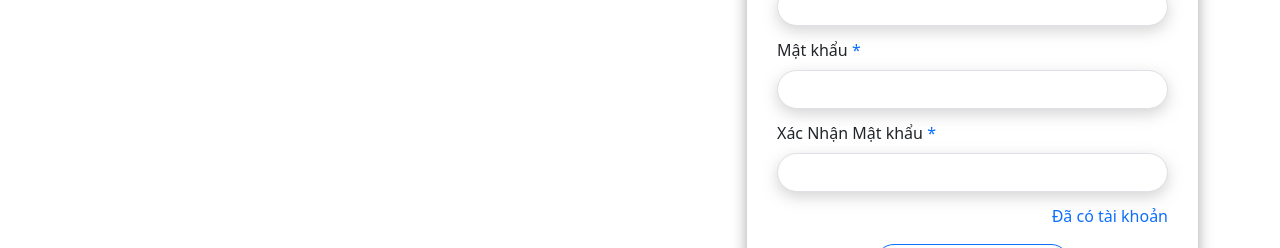
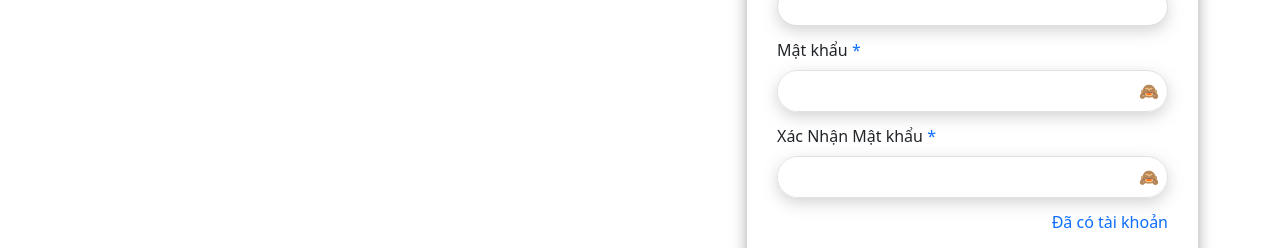
Before and after one commit to leminhbao308/software_architecture_and_design_ui, a React (Vite) app: page /signup in a window 1280 px wide. Shown: the part 548-796 px from the top of the page. Built offline with nearby package versions, Linux system fonts and the light colour scheme.

Commit message:
feat(component): change field password and confrim password to passwordcomponent

```diff
--- a/src/pages/signupPage.tsx
+++ b/src/pages/signupPage.tsx
@@ -3,6 +3,7 @@ import { useState } from "react";
 import AssetsConstant from "../consts/AssetsConstant";
 import SignUpService from "../services/auth/SignUpService";
 import PathConst from "../consts/PathConst";
+import PasswordInput from "../components/PasswordInput";
 
 const SignUpPage = () => {
   const [username, setUsername] = useState(""); //  username
@@ -67,9 +68,7 @@ const SignUpPage = () => {
       );
 
       if (response.data.status) {
-
         setTimeout(() => {
-
           setUsername("");
           setFirstName("");
           setLastName("");
@@ -196,13 +195,10 @@ const SignUpPage = () => {
               <label htmlFor="password" className="form-label fs-6 fw-regular">
                 Mật khẩu <span className="text-primary">*</span>
               </label>
-              <input
-                type="password"
-                className="form-control form-control--custom"
-                required
-                id="password"
+              <PasswordInput
                 value={password}
-                onChange={onValueChange}
+                onChange={(e) => setPassword(e.target.value)}
+                placeholder="  "
               />
               <div className="invalid-feedback">Mật khẩu là bắt buộc!</div>
             </div>
@@ -214,13 +210,10 @@ const SignUpPage = () => {
               >
                 Xác Nhận Mật khẩu <span className="text-primary">*</span>
               </label>
-              <input
-                type="password"
-                className="form-control form-control--custom"
-                required
-                id="confirmPassword"
+              <PasswordInput
                 value={confirmPassword}
-                onChange={onValueChange}
+                onChange={(e) => setConfirmPassword(e.target.value)}
+                placeholder="  "
               />
               <div className="invalid-feedback">
                 Xác nhận mật khẩu là bắt buộc!
```
